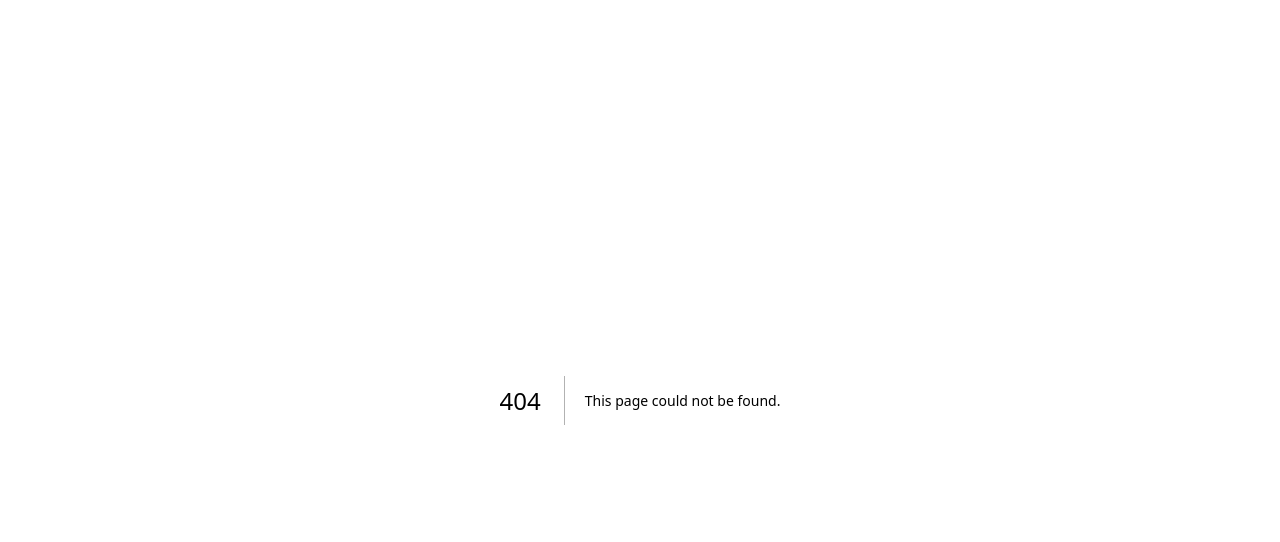
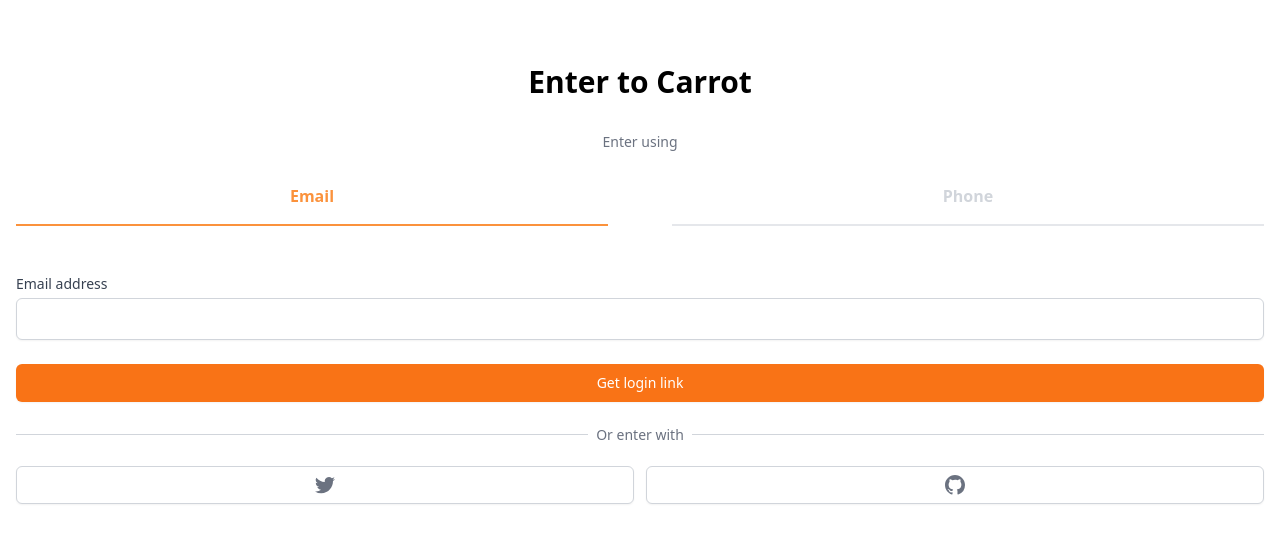
Before and after one commit to sarangdaddy/nest-js-playground, a Next.js app: page /enter in a window 1280 px wide. Before the commit this address had no page. Shown: the top 542 px of the page. Built offline with nearby package versions, Linux system fonts and the light colour scheme.

Commit message:
Style : tailwind practice
- enter page style

```diff
--- a/package.json
+++ b/package.json
@@ -14,6 +14,7 @@
     "react-dom": "^18"
   },
   "devDependencies": {
+    "@tailwindcss/forms": "^0.5.6",
     "@types/node": "^20",
     "@types/react": "^18",
     "@types/react-dom": "^18",
--- /dev/null
+++ b/src/pages/enter.tsx
@@ -0,0 +1,112 @@
+import { useState } from 'react';
+
+function cls(...classnames: string[]) {
+  return classnames.join(' ');
+}
+
+export default function Enter() {
+  const [method, setMethod] = useState<'email' | 'phone'>('email');
+  const onEmailClick = () => setMethod('email');
+  const onPhoneClick = () => setMethod('phone');
+  return (
+    <div className="mt-16 px-4">
+      <h3 className="text-center text-3xl font-bold">Enter to Carrot</h3>
+      <div className="mt-8">
+        <div className="flex flex-col items-center">
+          <h5 className="text-sm font-medium text-gray-500">Enter using</h5>
+          <div className="mt-8 grid w-full grid-cols-2 gap-16 pb-4">
+            <button
+              className={cls(
+                'border-b-2 pb-4 font-semibold',
+                method === 'email'
+                  ? ' border-orange-400 text-orange-400'
+                  : 'text-gray-300',
+              )}
+              onClick={onEmailClick}
+            >
+              Email
+            </button>
+            <button
+              className={cls(
+                'border-b-2 pb-4 font-semibold',
+                method === 'phone'
+                  ? ' border-orange-400 text-orange-400'
+                  : 'text-gray-300',
+              )}
+              onClick={onPhoneClick}
+            >
+              Phone
+            </button>
+          </div>
+        </div>
+        <form className="mt-8 flex flex-col">
+          <label className="text-sm font-medium text-gray-700">
+            {method === 'email' ? 'Email address' : null}
+            {method === 'phone' ? 'Phone number' : null}
+          </label>
+          <div className="mt-1">
+            {method === 'email' ? (
+              <input
+                className="w-full appearance-none rounded-md border-gray-300 px-3 py-2 placeholder-gray-400 shadow-sm focus:border-orange-500 focus:outline-none focus:ring-orange-500"
+                type="email"
+                required
+              />
+            ) : null}
+            {method === 'phone' ? (
+              <div className="flex rounded-sm shadow-sm">
+                <span className="flex select-none items-center justify-center rounded-l-md border border-r-0 border-gray-300 bg-gray-50 px-3 text-sm text-gray-400 ">
+                  +82
+                </span>
+                <input
+                  className="w-full appearance-none rounded-md rounded-l-none border-gray-300 px-3 py-2 placeholder-gray-400 shadow-sm focus:border-orange-500 focus:outline-none focus:ring-orange-500"
+                  type="number"
+                  required
+                />
+              </div>
+            ) : null}
+          </div>
+          <button className="mt-6 rounded-md border border-transparent bg-orange-500 px-4 py-2 text-sm font-medium text-white shadow-sm hover:bg-orange-600 focus:outline-none focus:ring-2 focus:ring-orange-500 focus:ring-offset-2">
+            {method === 'email' ? 'Get login link' : null}
+            {method === 'phone' ? 'Get one-time password' : null}
+          </button>
+        </form>
+        <div className="mt-8">
+          <div className="relative">
+            <div className="absolute w-full border-t border-gray-300" />
+            <div className="relative -top-3 text-center">
+              <span className="bg-white px-2 text-sm text-gray-500">
+                Or enter with
+              </span>
+            </div>
+          </div>
+          <div className="mt-2 grid grid-cols-2 gap-3">
+            <button className="flex items-center justify-center rounded-md border border-gray-300 bg-white px-4 py-2 text-sm font-medium text-gray-500 shadow-sm hover:bg-gray-50">
+              <svg
+                className="h-5 w-5"
+                aria-hidden="true"
+                fill="currentColor"
+                viewBox="0 0 20 20"
+              >
+                <path d="M6.29 18.251c7.547 0 11.675-6.253 11.675-11.675 0-.178 0-.355-.012-.53A8.348 8.348 0 0020 3.92a8.19 8.19 0 01-2.357.646 4.118 4.118 0 001.804-2.27 8.224 8.224 0 01-2.605.996 4.107 4.107 0 00-6.993 3.743 11.65 11.65 0 01-8.457-4.287 4.106 4.106 0 001.27 5.477A4.073 4.073 0 01.8 7.713v.052a4.105 4.105 0 003.292 4.022 4.095 4.095 0 01-1.853.07 4.108 4.108 0 003.834 2.85A8.233 8.233 0 010 16.407a11.616 11.616 0 006.29 1.84" />
+              </svg>
+            </button>
+            <button className="flex items-center justify-center rounded-md border border-gray-300 bg-white px-4 py-2 text-sm font-medium text-gray-500 shadow-sm hover:bg-gray-50">
+              <svg
+                className="h-5 w-5"
+                aria-hidden="true"
+                fill="currentColor"
+                viewBox="0 0 20 20"
+              >
+                <path
+                  fillRule="evenodd"
+                  d="M10 0C4.477 0 0 4.484 0 10.017c0 4.425 2.865 8.18 6.839 9.504.5.092.682-.217.682-.483 0-.237-.008-.868-.013-1.703-2.782.605-3.369-1.343-3.369-1.343-.454-1.158-1.11-1.466-1.11-1.466-.908-.62.069-.608.069-.608 1.003.07 1.531 1.032 1.531 1.032.892 1.53 2.341 1.088 2.91.832.092-.647.35-1.088.636-1.338-2.22-.253-4.555-1.113-4.555-4.951 0-1.093.39-1.988 1.029-2.688-.103-.253-.446-1.272.098-2.65 0 0 .84-.27 2.75 1.026A9.564 9.564 0 0110 4.844c.85.004 1.705.115 2.504.337 1.909-1.296 2.747-1.027 2.747-1.027.546 1.379.203 2.398.1 2.651.64.7 1.028 1.595 1.028 2.688 0 3.848-2.339 4.695-4.566 4.942.359.31.678.921.678 1.856 0 1.338-.012 2.419-.012 2.747 0 .268.18.58.688.482A10.019 10.019 0 0020 10.017C20 4.484 15.522 0 10 0z"
+                  clipRule="evenodd"
+                />
+              </svg>
+            </button>
+          </div>
+        </div>
+      </div>
+    </div>
+  );
+}
--- a/src/pages/index.tsx
+++ b/src/pages/index.tsx
@@ -1,116 +1,7 @@
 import type { NextPage } from 'next';
 
-const schedule = [
-  { key: 16, day: 'Mon' },
-  { key: 17, day: 'Tue' },
-  { key: 18, day: 'Wed' },
-  { key: 19, day: 'Thu' },
-  { key: 20, day: 'Fri' },
-  { key: 21, day: 'Sat' },
-];
-
 const Home: NextPage = () => {
-  return (
-    <div className="flex h-screen w-full items-center justify-center bg-orange-400">
-      <div className="w-4/1 h-3/4 rounded-2xl bg-white p-4">
-        <div className="flex items-center space-x-1 border-b border-gray-400 p-1">
-          <span className="block text-sm">March 2021</span>
-          <span className="block">
-            <svg
-              className="w-3"
-              fill="none"
-              stroke="currentColor"
-              strokeWidth={1.5}
-              viewBox="0 0 24 24"
-              xmlns="http://www.w3.org/2000/svg"
-              aria-hidden="true"
-            >
-              <path
-                strokeLinecap="round"
-                strokeLinejoin="round"
-                d="M19.5 8.25l-7.5 7.5-7.5-7.5"
-              />
-            </svg>
-          </span>
-        </div>
-        <div className="p-3">
-          <center>
-            <h3>Hello, Bruno!</h3>
-            <h4>Your medicines for today</h4>
-          </center>
-        </div>
-        <ul className="mb-14 grid grid-cols-6">
-          {schedule.map((day) => (
-            <li
-              className="flex cursor-pointer flex-col items-center rounded-2xl p-2 hover:bg-blue-500"
-              key={day.key}
-            >
-              <div className="text-lx font-semibold">{day.key}</div>
-              <div className="text-xs">{day.day}</div>
-            </li>
-          ))}
-        </ul>
-        <div className="grid-row-2 grid gap-1">
-          <div className="group relative h-40 w-full cursor-pointer">
-            <div className="absolute z-20 flex h-full w-full flex-col justify-between rounded-lg bg-yellow-200 transition-all duration-300 group-hover:w-[80%]">
-              <div className=" flex flex-col p-3">
-                <span className="text-lg">Nora - BE</span>
-                <span className="text-xs">Norenthindrone - 0.35mg</span>
-              </div>
-              <div className="p-3">
-                <span className="text-sm">7h30AM</span>
-              </div>
-            </div>
-            <div className="absolute left-0 top-0 z-10 flex h-full w-full flex-row-reverse rounded-lg bg-blue-500 p-3 opacity-0 transition-all duration-300 group-hover:opacity-100 ">
-              <svg
-                className="w-4"
-                fill="none"
-                stroke="currentColor"
-                strokeWidth={1.5}
-                viewBox="0 0 24 24"
-                xmlns="http://www.w3.org/2000/svg"
-                aria-hidden="true"
-              >
-                <path
-                  strokeLinecap="round"
-                  strokeLinejoin="round"
-                  d="M4.5 12.75l6 6 9-13.5"
-                />
-              </svg>
-            </div>
-          </div>
-          <div className="group relative h-40 w-full cursor-pointer">
-            <div className="absolute z-20 flex h-full w-full flex-col justify-between rounded-lg bg-green-200 transition-all duration-300 group-hover:w-[80%]">
-              <div className=" flex flex-col p-3">
-                <span className="text-lg">Feosol</span>
-                <span className="text-xs">Ferrous Sulfate - 600mg</span>
-              </div>
-              <div className="p-3">
-                <span className="text-sm">7h30AM</span>
-              </div>
-            </div>
-            <div className="absolute left-0 top-0 z-10 flex h-full w-full flex-row-reverse rounded-lg bg-pink-500 p-3 opacity-0 transition-all duration-300 group-hover:opacity-100 ">
-              <svg
-                className="w-4"
-                fill="none"
-                stroke="currentColor"
-                strokeWidth={1.5}
-                viewBox="0 0 24 24"
-                xmlns="http://www.w3.org/2000/svg"
-                aria-hidden="true"
-              >
-                <path
-                  strokeLinecap="round"
-                  strokeLinejoin="round"
-                  d="M4.5 12.75l6 6 9-13.5"
-                />
-              </svg>
-            </div>
-          </div>
-        </div>
-      </div>
-    </div>
-  );
+  return null;
 };
 
 export default Home;
--- a/tailwind.config.ts
+++ b/tailwind.config.ts
@@ -15,6 +15,6 @@
       },
     },
   },
-  plugins: [],
+  plugins: [require('@tailwindcss/forms')],
 };
 export default config;
```
Also changed, not shown: 1 other file (tests, documents, lock files or other folders).
